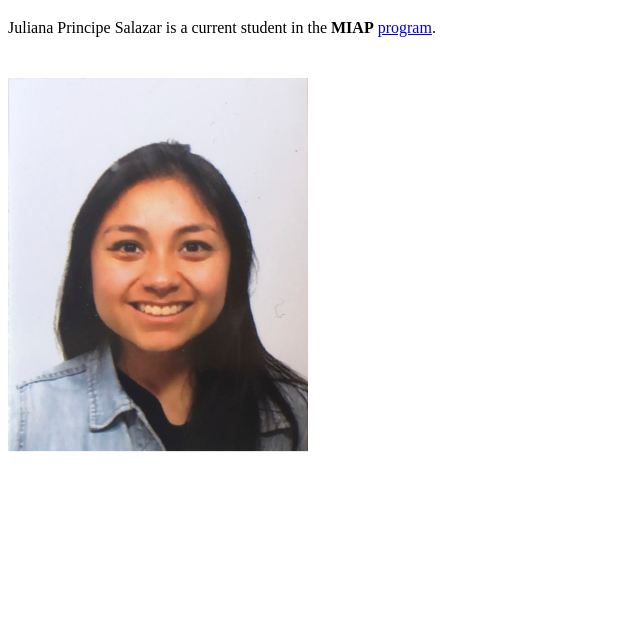
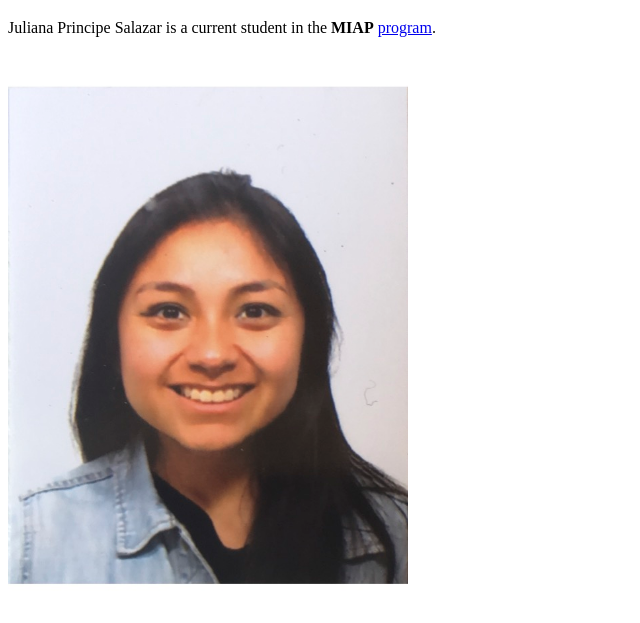
Before and after one commit to jprincipesalazar/personal_page, a plain HTML site: page index.html in a window 1280 px wide. Shown: the part 61-684 px from the top of the page, without its empty margins (0-640 px from the left). Drawn offline with Linux system fonts and the light colour scheme.

Commit message:
Image bigger

```diff
--- a/index.html
+++ b/index.html
@@ -6,6 +6,6 @@
   <body>
     <h1>Bio</h1>
     <p>Juliana Principe Salazar is a current student in the <strong>MIAP</strong> <a href="https://tisch.nyu.edu/cinema-studies/miap">program</a>.</p>
-    <img src="FOTO_CARNET.jpg" alt="Picture of Juliana" style="width:300px">
+    <img src="FOTO_CARNET.jpg" alt="Picture of Juliana" style="width:400px">
   </body>
 </html>
```
